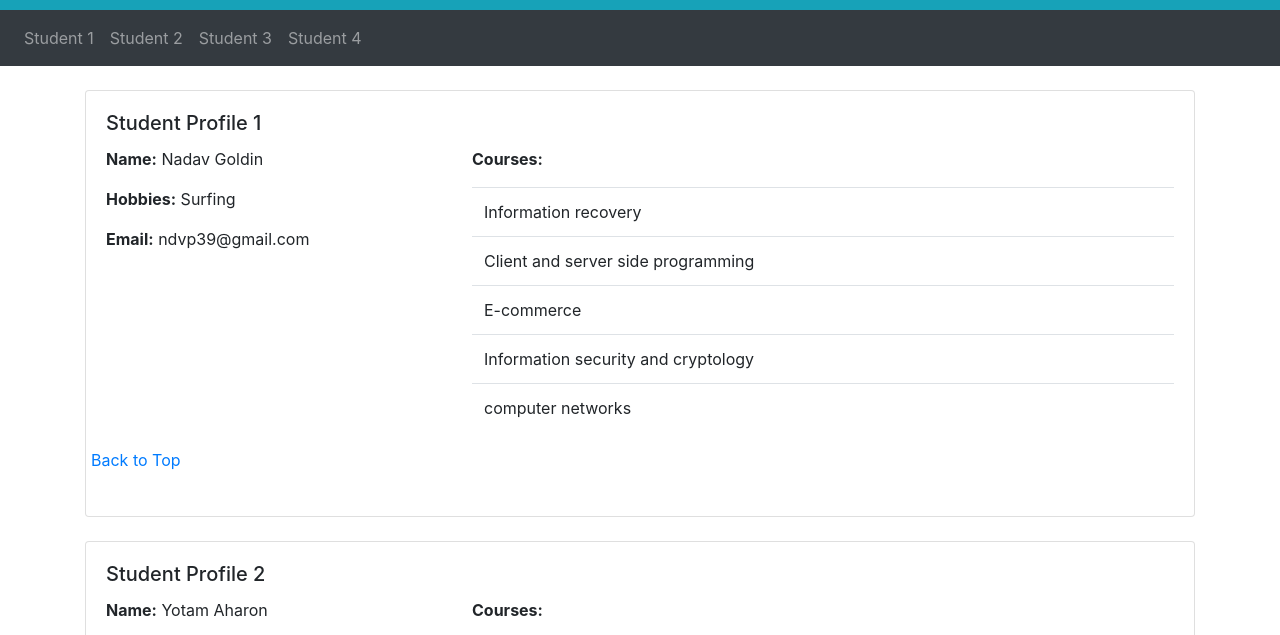
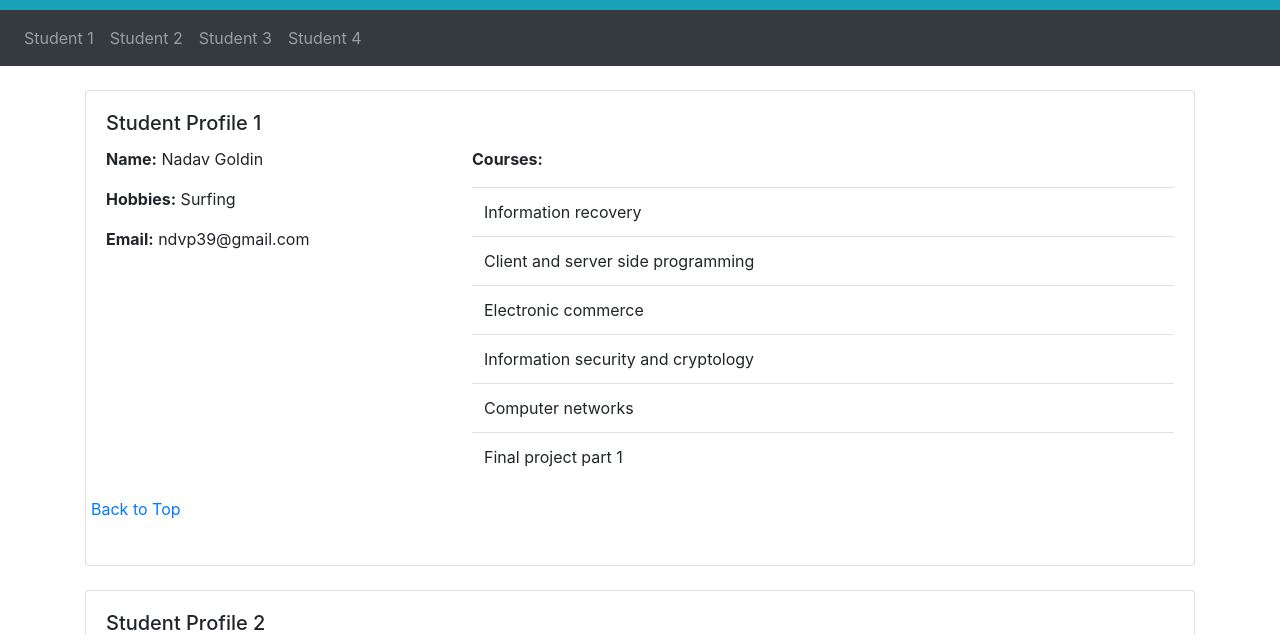
Before and after one commit to ndvp39/crawler, a plain HTML site: page index.html in a window 1280 px wide. Shown: the part 94-729 px from the top of the page. Drawn offline with nearby package versions, Linux system fonts and the light colour scheme; a script that the page names is missing.

Commit message:
Update index.html

```diff
--- a/index.html
+++ b/index.html
@@ -51,13 +51,16 @@
                                     <td>Client and server side programming</td>
                                 </tr>
                                 <tr>
-                                    <td>E-commerce</td>
+                                    <td>Electronic commerce</td>
                                 </tr>
                                 <tr>
                                     <td>Information security and cryptology</td>
                                 </tr>
                                 <tr>
-                                    <td>computer networks</td>
+                                    <td>Computer networks</td>
+                                </tr>
+                                <tr>
+                                    <td>Final project part 1</td>
                                 </tr>
                                 <!-- Add more rows as needed -->
                             </tbody>
```
